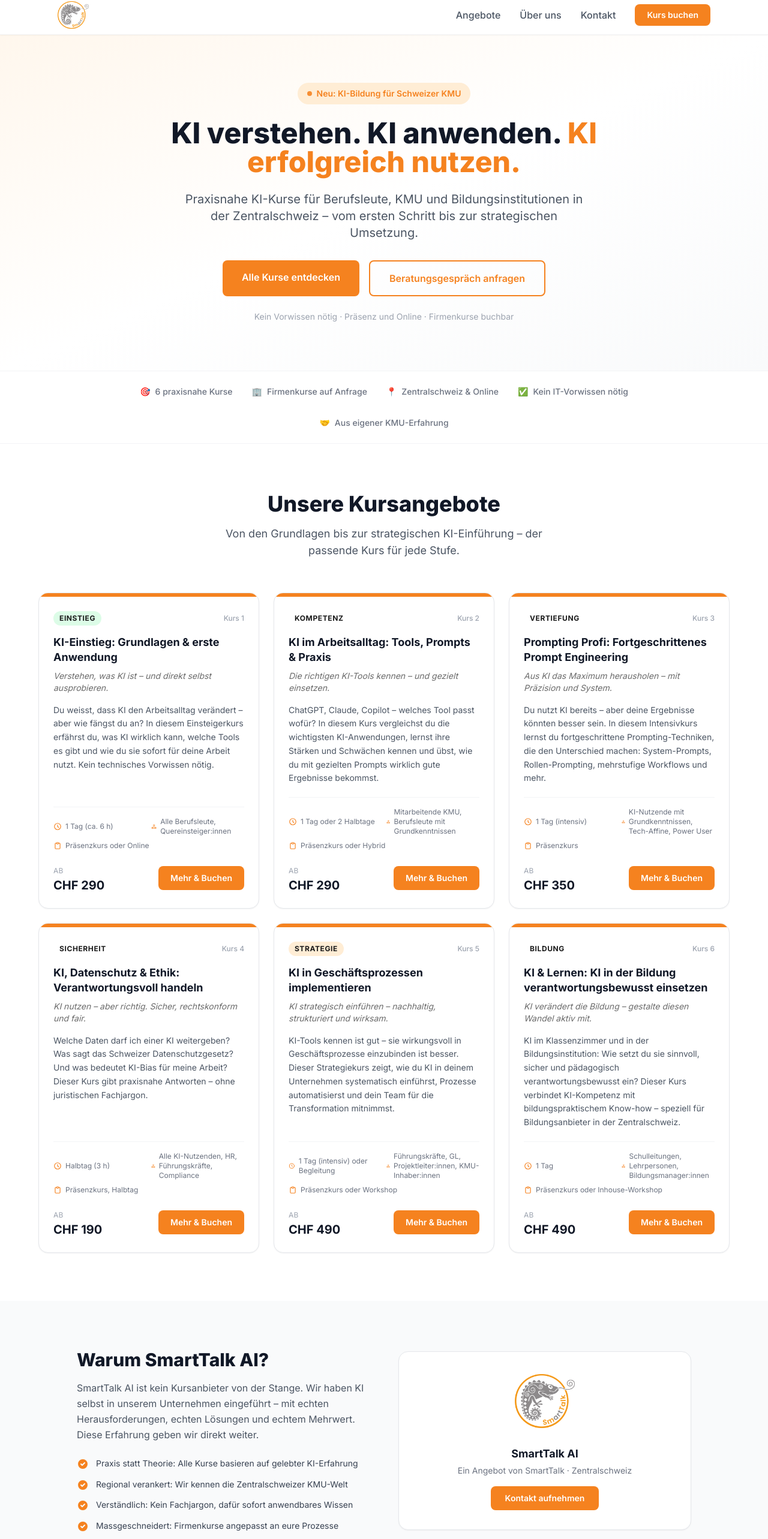
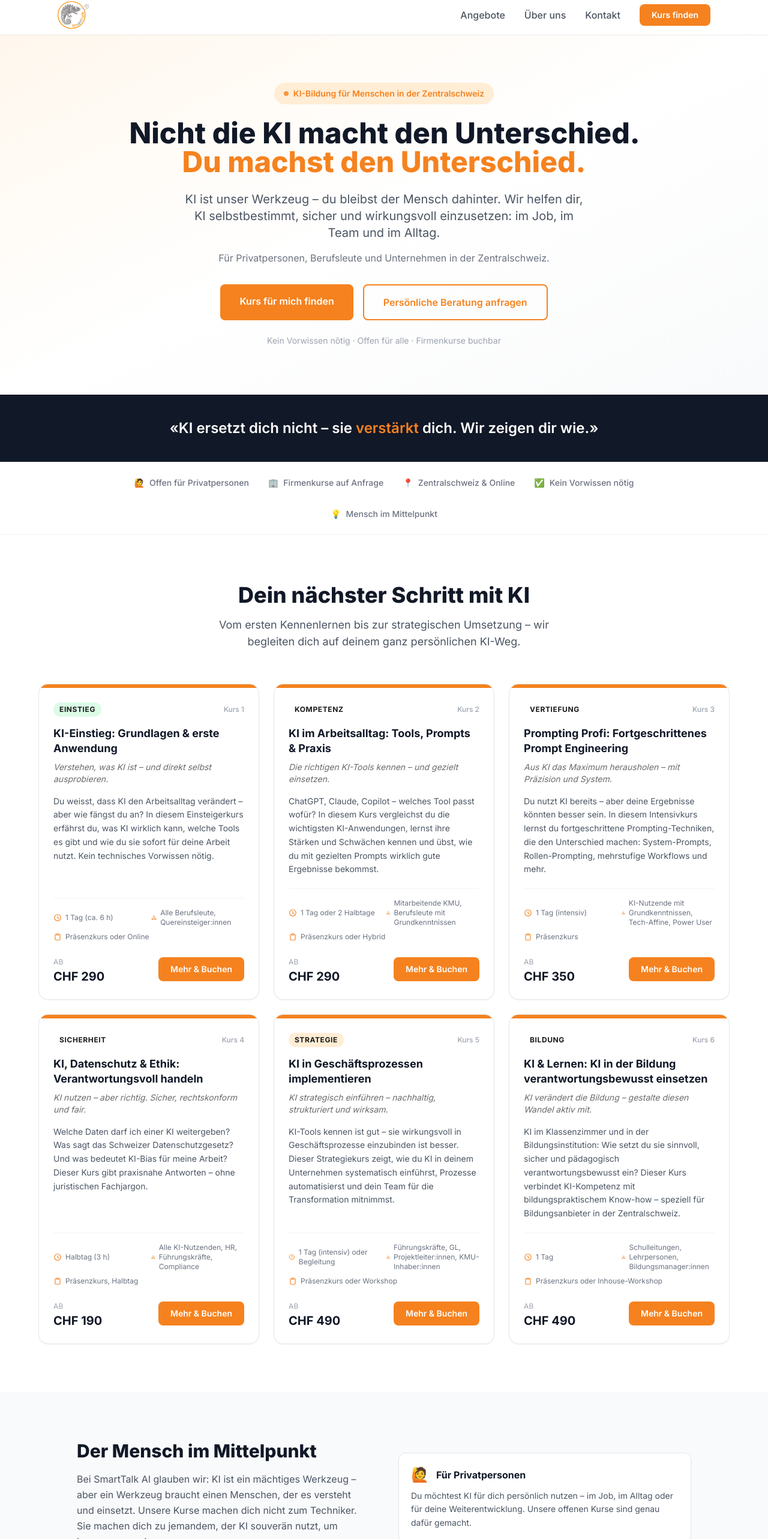
Before and after one commit to smart-ki/SmartTalk-AI, a Next.js app: page / in a window 1280 px wide. Shown: the part 7-2573 px from the top of the page at 60% size. Built offline with nearby package versions, Linux system fonts and the light colour scheme.

Commit message:
Reposition website: human-centered messaging, open to private individuals

```diff
--- a/src/app/page.tsx
+++ b/src/app/page.tsx
@@ -11,26 +11,41 @@
         <div className="max-w-4xl mx-auto text-center">
           <div className="inline-flex items-center gap-2 bg-orange-100 text-[#F5821F] text-sm font-semibold px-4 py-2 rounded-full mb-6">
             <span className="w-2 h-2 bg-[#F5821F] rounded-full animate-pulse" />
-            Neu: KI-Bildung für Schweizer KMU
+            KI-Bildung für Menschen in der Zentralschweiz
           </div>
           <h1 className="text-4xl sm:text-5xl font-extrabold text-gray-900 leading-tight mb-6">
-            KI verstehen. KI anwenden.{' '}
-            <span className="text-[#F5821F]">KI erfolgreich nutzen.</span>
+            Nicht die KI macht den Unterschied.{' '}
+            <span className="text-[#F5821F]">Du machst den Unterschied.</span>
           </h1>
-          <p className="text-lg sm:text-xl text-gray-600 leading-relaxed mb-8 max-w-2xl mx-auto">
-            Praxisnahe KI-Kurse für Berufsleute, KMU und Bildungsinstitutionen in der Zentralschweiz –
-            vom ersten Schritt bis zur strategischen Umsetzung.
+          <p className="text-lg sm:text-xl text-gray-600 leading-relaxed mb-4 max-w-2xl mx-auto">
+            KI ist unser Werkzeug – du bleibst der Mensch dahinter.
+            Wir helfen dir, KI selbstbestimmt, sicher und wirkungsvoll einzusetzen:
+            im Job, im Team und im Alltag.
+          </p>
+          <p className="text-base text-gray-500 mb-8 max-w-xl mx-auto">
+            Für Privatpersonen, Berufsleute und Unternehmen in der Zentralschweiz.
           </p>
           <div className="flex flex-col sm:flex-row gap-4 justify-center">
             <Link href="#angebote" className="btn-primary text-base px-8 py-4">
-              Alle Kurse entdecken
+              Kurs für mich finden
             </Link>
             <Link href="#kontakt" className="btn-outline text-base px-8 py-4">
-              Beratungsgespräch anfragen
+              Persönliche Beratung anfragen
             </Link>
           </div>
           <p className="mt-6 text-sm text-gray-400">
-            Kein Vorwissen nötig · Präsenz und Online · Firmenkurse buchbar
+            Kein Vorwissen nötig · Offen für alle · Firmenkurse buchbar
+          </p>
+        </div>
+      </section>
+
+      {/* Manifest-Banner */}
+      <section className="bg-gray-900 py-10 px-4">
+        <div className="max-w-4xl mx-auto text-center">
+          <p className="text-xl sm:text-2xl font-semibold text-white leading-relaxed">
+            «KI ersetzt dich nicht – sie{' '}
+            <span className="text-[#F5821F]">verstärkt</span> dich.
+            Wir zeigen dir wie.»
           </p>
         </div>
       </section>
@@ -40,11 +55,11 @@
         <div className="max-w-5xl mx-auto">
           <div className="flex flex-wrap justify-center gap-8 text-sm text-gray-500 font-medium">
             {[
-              { icon: '🎯', text: '6 praxisnahe Kurse' },
+              { icon: '🙋', text: 'Offen für Privatpersonen' },
               { icon: '🏢', text: 'Firmenkurse auf Anfrage' },
               { icon: '📍', text: 'Zentralschweiz & Online' },
-              { icon: '✅', text: 'Kein IT-Vorwissen nötig' },
-              { icon: '🤝', text: 'Aus eigener KMU-Erfahrung' },
+              { icon: '✅', text: 'Kein Vorwissen nötig' },
+              { icon: '💡', text: 'Mensch im Mittelpunkt' },
             ].map(({ icon, text }) => (
               <div key={text} className="flex items-center gap-2">
                 <span>{icon}</span>
@@ -60,10 +75,11 @@
         <div className="max-w-6xl mx-auto">
           <div className="text-center mb-14">
             <h2 className="text-3xl sm:text-4xl font-extrabold text-gray-900 mb-4">
-              Unsere Kursangebote
+              Dein nächster Schritt mit KI
             </h2>
             <p className="text-gray-600 max-w-xl mx-auto text-lg">
-              Von den Grundlagen bis zur strategischen KI-Einführung – der passende Kurs für jede Stufe.
+              Vom ersten Kennenlernen bis zur strategischen Umsetzung –
+              wir begleiten dich auf deinem ganz persönlichen KI-Weg.
             </p>
           </div>
           <div className="grid grid-cols-1 sm:grid-cols-2 lg:grid-cols-3 gap-6">
@@ -74,28 +90,35 @@
         </div>
       </section>
 
-      {/* Über uns */}
+      {/* Philosophie */}
       <section id="ueber-uns" className="bg-gray-50 py-20 px-4">
         <div className="max-w-5xl mx-auto">
           <div className="grid grid-cols-1 md:grid-cols-2 gap-12 items-center">
             <div>
               <h2 className="text-3xl font-extrabold text-gray-900 mb-4">
-                Warum SmartTalk AI?
+                Der Mensch im Mittelpunkt
               </h2>
+              <p className="text-gray-600 leading-relaxed mb-4">
+                Bei SmartTalk AI glauben wir: KI ist ein mächtiges Werkzeug –
+                aber ein Werkzeug braucht einen Menschen, der es versteht und einsetzt.
+                Unsere Kurse machen dich nicht zum Techniker. Sie machen dich
+                zu jemandem, der KI souverän nutzt, um besser zu werden.
+              </p>
               <p className="text-gray-600 leading-relaxed mb-6">
-                SmartTalk AI ist kein Kursanbieter von der Stange. Wir haben KI selbst in unserem Unternehmen
-                eingeführt – mit echten Herausforderungen, echten Lösungen und echtem Mehrwert.
-                Diese Erfahrung geben wir direkt weiter.
+                Wir haben KI selbst in unserem Unternehmen eingeführt – mit
+                echten Herausforderungen, Fehlern und Erfolgen. Diese Erfahrung
+                geben wir direkt weiter. Kein Fachjargon, keine Theorie ohne
+                Praxis, kein Angstmachen – dafür echtes Handwerkszeug für deinen Alltag.
               </p>
               <ul className="space-y-3 text-gray-700">
                 {[
-                  'Praxis statt Theorie: Alle Kurse basieren auf gelebter KI-Erfahrung',
-                  'Regional verankert: Wir kennen die Zentralschweizer KMU-Welt',
-                  'Verständlich: Kein Fachjargon, dafür sofort anwendbares Wissen',
-                  'Massgeschneidert: Firmenkurse angepasst an eure Prozesse',
+                  'Du bestimmst, wie viel KI in deinem Leben Platz hat',
+                  'Wir stärken deine Kompetenz – nicht deine Abhängigkeit',
+                  'Praxisnah: Übungen mit deinen eigenen Aufgaben',
+                  'Regional verankert: Wir kennen die Zentralschweizer Arbeitswelt',
                 ].map((item) => (
                   <li key={item} className="flex items-start gap-3">
-                    <span className="text-[#F5821F] mt-0.5">
+                    <span className="text-[#F5821F] mt-0.5 shrink-0">
                       <svg className="w-5 h-5" fill="currentColor" viewBox="0 0 20 20">
                         <path fillRule="evenodd" d="M10 18a8 8 0 100-16 8 8 0 000 16zm3.707-9.293a1 1 0 00-1.414-1.414L9 10.586 7.707 9.293a1 1 0 00-1.414 1.414l2 2a1 1 0 001.414 0l4-4z" clipRule="evenodd" />
                       </svg>
@@ -106,14 +129,32 @@
               </ul>
             </div>
 
-            <div className="bg-white rounded-2xl p-8 border border-gray-200 shadow-sm text-center">
-              {/* eslint-disable-next-line @next/next/no-img-element */}
-              <img src="/logo.png" alt="SmartTalk AI" style={{ width: '100px', height: '100px', objectFit: 'contain', margin: '0 auto 24px' }} />
-              <p className="text-lg font-bold text-gray-900 mb-1">SmartTalk AI</p>
-              <p className="text-sm text-gray-500 mb-4">Ein Angebot von SmartTalk · Zentralschweiz</p>
-              <Link href="#kontakt" className="btn-primary text-sm py-2.5 px-6">
-                Kontakt aufnehmen
-              </Link>
+            <div className="space-y-4">
+              {[
+                {
+                  emoji: '🙋',
+                  titel: 'Für Privatpersonen',
+                  text: 'Du möchtest KI für dich persönlich nutzen – im Job, im Alltag oder für deine Weiterentwicklung. Unsere offenen Kurse sind genau dafür gemacht.',
+                },
+                {
+                  emoji: '🏢',
+                  titel: 'Für Unternehmen & Teams',
+                  text: 'Ihr wollt KI gemeinsam im Team einführen? Wir kommen zu euch – massgeschneidert auf eure Prozesse und Bedürfnisse.',
+                },
+                {
+                  emoji: '🎓',
+                  titel: 'Für Bildungsinstitutionen',
+                  text: 'KI verändert die Bildungslandschaft. Wir helfen Schulen und Weiterbildungsanbietern, diesen Wandel aktiv zu gestalten.',
+                },
+              ].map(({ emoji, titel, text }) => (
+                <div key={titel} className="bg-white rounded-xl border border-gray-200 p-5 shadow-sm">
+                  <div className="flex items-center gap-3 mb-2">
+                    <span className="text-2xl">{emoji}</span>
+                    <h3 className="font-bold text-gray-900">{titel}</h3>
+                  </div>
+                  <p className="text-sm text-gray-600 leading-relaxed">{text}</p>
+                </div>
+              ))}
             </div>
           </div>
         </div>
@@ -123,11 +164,12 @@
       <section className="bg-[#F5821F] py-16 px-4">
         <div className="max-w-3xl mx-auto text-center">
           <h2 className="text-3xl font-extrabold text-white mb-4">
-            Firmenkurs für dein Team?
+            KI-Kurs für dein Team?
           </h2>
           <p className="text-orange-100 text-lg mb-8">
-            Wir kommen zu euch – massgeschneidert, praxisnah und direkt auf eure Prozesse abgestimmt.
-            Gruppen ab 6 Personen.
+            Wir bringen den Kurs direkt zu euch –
+            abgestimmt auf eure Aufgaben, eure Tools und eure Menschen.
+            Teams ab 6 Personen.
           </p>
           <Link
             href="#kontakt"
@@ -142,9 +184,10 @@
       <section id="kontakt" className="py-20 px-4">
         <div className="max-w-2xl mx-auto">
           <div className="text-center mb-10">
-            <h2 className="text-3xl font-extrabold text-gray-900 mb-3">Kontakt</h2>
+            <h2 className="text-3xl font-extrabold text-gray-900 mb-3">Persönlich beraten lassen</h2>
             <p className="text-gray-600">
-              Fragen zu einem Kurs, Firmenkurs-Anfrage oder einfach Hallo sagen – wir freuen uns.
+              Du weisst noch nicht welcher Kurs der richtige ist? Kein Problem –
+              wir finden gemeinsam deinen Einstieg.
             </p>
           </div>
           <div className="bg-white border border-gray-200 rounded-2xl p-8 shadow-sm">
--- a/src/components/Footer.tsx
+++ b/src/components/Footer.tsx
@@ -15,7 +15,8 @@
               </span>
             </div>
             <p className="text-sm text-gray-400 leading-relaxed">
-              Praxisnahe KI-Bildung für Berufsleute und KMU in der Zentralschweiz. Ein Angebot von SmartTalk.
+              Der Mensch im Mittelpunkt – KI als Werkzeug zum Bessersein.
+              Für Privatpersonen, Teams und Unternehmen in der Zentralschweiz.
             </p>
           </div>
 
--- a/src/components/Header.tsx
+++ b/src/components/Header.tsx
@@ -32,7 +32,7 @@
               Kontakt
             </Link>
             <Link href="/#angebote" className="btn-primary text-sm py-2 px-5">
-              Kurs buchen
+              Kurs finden
             </Link>
           </nav>
 
```
